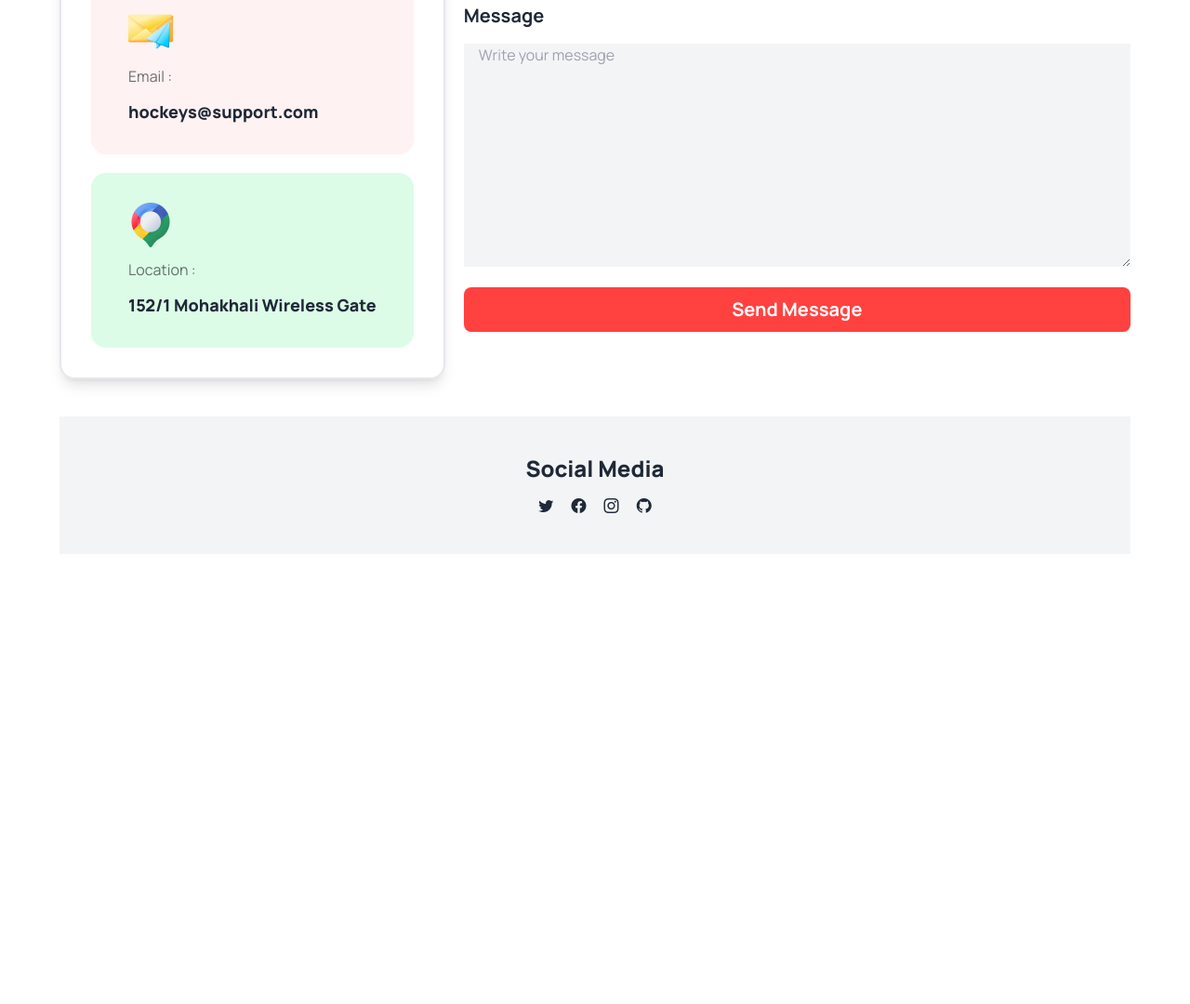
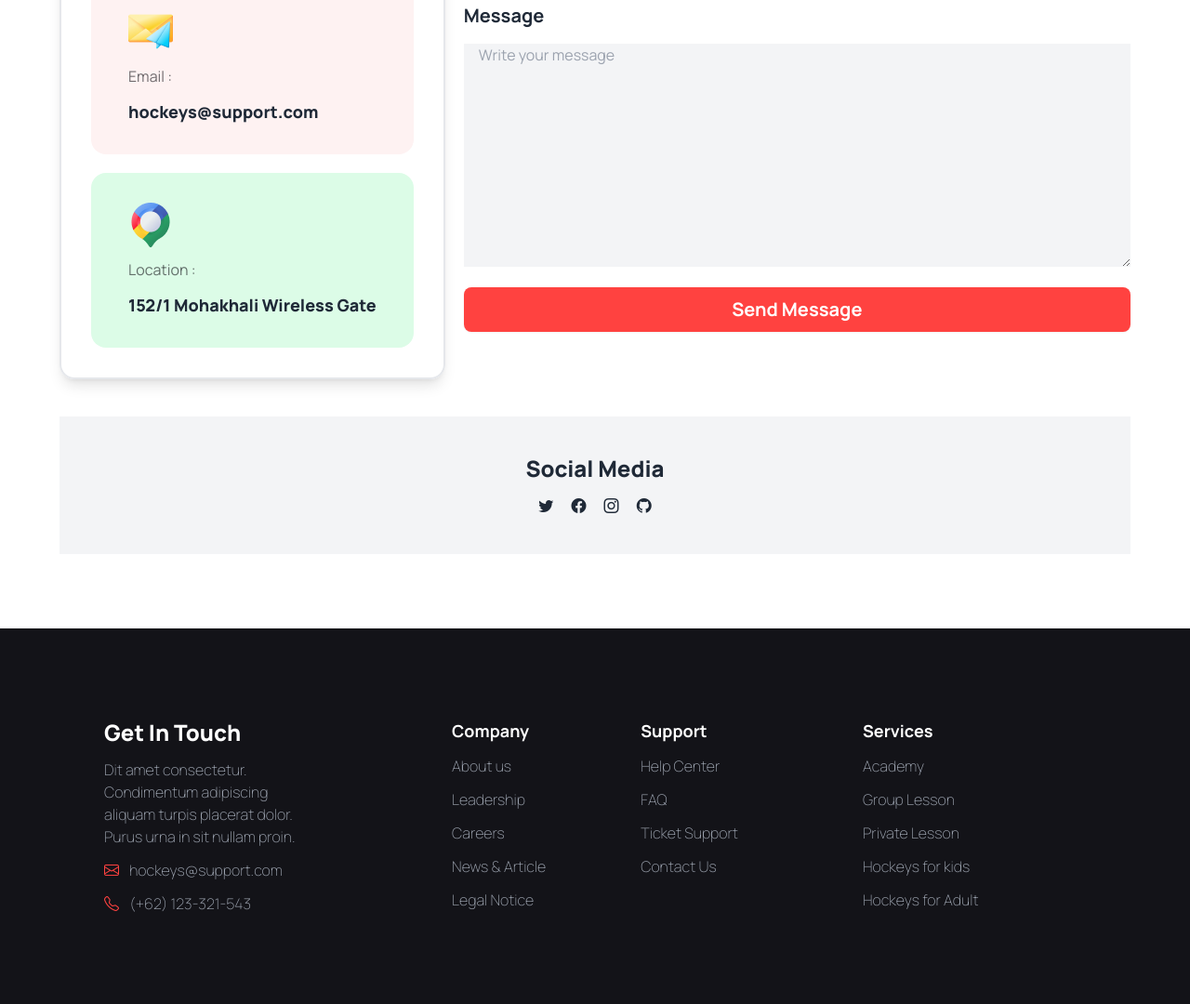
Before and after one commit to pranta-deba/A3_Hockeys_Projects, a plain HTML site: page index.html in a window 1280 px wide. Shown: the part 4480-5560 px from the top of the page at 93% size. Before the commit the page ends 5076 px from the top, so only its background shows below. Drawn offline with nearby package versions, Linux system fonts and the light colour scheme.

Commit message:
footer section completed

```diff
--- a/index.html
+++ b/index.html
@@ -522,31 +522,34 @@
                     <form class="grid grid-cols-1 md:grid-cols-2 gap-4">
                         <div class="space-y-4">
                             <p class="text-xl font-bold">Your Name</p>
-                            <input class="input border-none outline-none bg-gray-100 rounded-none w-full" type="text" id="name"
-                                placeholder="Enter your full name" required>
+                            <input class="input border-none outline-none bg-gray-100 rounded-none w-full" type="text"
+                                id="name" placeholder="Enter your full name" required>
                         </div>
                         <div class="space-y-4">
                             <p class="text-xl font-bold">Your Email</p>
-                            <input class="input border-none outline-none bg-gray-100 rounded-none w-full" type="email" id="name"
-                                placeholder="Enter your email" required>
+                            <input class="input border-none outline-none bg-gray-100 rounded-none w-full" type="email"
+                                id="name" placeholder="Enter your email" required>
                         </div>
                         <div class="space-y-4">
                             <p class="text-xl font-bold">Subject</p>
-                            <input class="input border-none outline-none bg-gray-100 rounded-none w-full" type="text" id="name"
-                                placeholder="Enter your subject" required>
+                            <input class="input border-none outline-none bg-gray-100 rounded-none w-full" type="text"
+                                id="name" placeholder="Enter your subject" required>
                         </div>
                         <div class="space-y-4">
                             <p class="text-xl font-bold">Phone Number</p>
-                            <input class="input border-none outline-none bg-gray-100 rounded-none w-full" type="text" id="name"
-                                placeholder="Enter your phone number" required>
+                            <input class="input border-none outline-none bg-gray-100 rounded-none w-full" type="text"
+                                id="name" placeholder="Enter your phone number" required>
                         </div>
                         <div class="space-y-4 md:col-span-2">
                             <p class="text-xl font-bold">Message</p>
-                            <textarea class="input border-none outline-none bg-gray-100 rounded-none w-full md:h-60 h-20" placeholder="Write your message" required></textarea>
+                            <textarea
+                                class="input border-none outline-none bg-gray-100 rounded-none w-full md:h-60 h-20"
+                                placeholder="Write your message" required></textarea>
                         </div>
                         <div class="space-y-4 md:col-span-2">
-                            <input class="btn border-none outline-none bg-primary-color w-full text-xl font-bold text-white hover:text-black" type="submit" id="name"
-                                value="Send Message">
+                            <input
+                                class="btn border-none outline-none bg-primary-color w-full text-xl font-bold text-white hover:text-black"
+                                type="submit" id="name" value="Send Message">
                         </div>
                     </form>
                 </div>
@@ -568,6 +571,54 @@
     </main>
     <!-- main section - end -->
 
+
+    <!-- footer section - start -->
+    <footer
+        class="grid grid-cols-1 md:grid-cols-4 justify-center gap-8 md:px-28 md:py-24 p-10 bg-[#131318] text-base-content text-white md:mt-20 mt-6">
+        <div class="col-span-1 space-y-3 md:text-start text-center">
+            <h4 class="text-2xl font-extrabold">Get In Touch</h4>
+            <p class="text-base font-thin text-gray-400">
+                Dit amet consectetur. Condimentum adipiscing <br>
+                aliquam turpis placerat dolor. <br>
+                Purus urna in sit nullam proin.
+            </p>
+            <p class="text-base font-thin text-gray-400 space-x-2">
+                <span class="text-primary-color"><i class="bi bi-envelope"></i></span>
+                <span>hockeys@support.com</span>
+            </p>
+            <p class="text-base font-thin text-gray-400 space-x-2">
+                <span class="text-primary-color"><i class="bi bi-telephone"></i></span>
+                <span>(+62) 123-321-543</span>
+            </p>
+        </div>
+        <div class="md:col-span-2 flex justify-evenly">
+            <div class="flex flex-col space-y-3">
+                <header class="text-lg font-bold text-white">Company</header>
+                <a class="link link-hover text-base font-thin text-gray-400">About us</a>
+                <a class="link link-hover text-base font-thin text-gray-400">Leadership</a>
+                <a class="link link-hover text-base font-thin text-gray-400">Careers</a>
+                <a class="link link-hover text-base font-thin text-gray-400">News & Article</a>
+                <a class="link link-hover text-base font-thin text-gray-400">Legal Notice</a>
+            </div>
+            <div class="flex flex-col space-y-3">
+                <header class="text-lg font-bold text-white">Support</header>
+                <a class="link link-hover text-base font-thin text-gray-400">Help Center</a>
+                <a class="link link-hover text-base font-thin text-gray-400">FAQ</a>
+                <a class="link link-hover text-base font-thin text-gray-400">Ticket Support</a>
+                <a class="link link-hover text-base font-thin text-gray-400">Contact Us</a>
+            </div>
+        </div>
+        <div class="col-span-1 flex flex-col space-y-3 md:text-start text-center">
+            <header class="text-lg font-bold text-white">Services</header>
+            <a class="link link-hover text-base font-thin text-gray-400">Academy</a>
+            <a class="link link-hover text-base font-thin text-gray-400">Group Lesson</a>
+            <a class="link link-hover text-base font-thin text-gray-400">Private Lesson</a>
+            <a class="link link-hover text-base font-thin text-gray-400">Hockeys for kids</a>
+            <a class="link link-hover text-base font-thin text-gray-400">Hockeys for Adult</a>
+        </div>
+    </footer>
+    <!-- footer section - end -->
+
 </body>
 
 </html>
```
